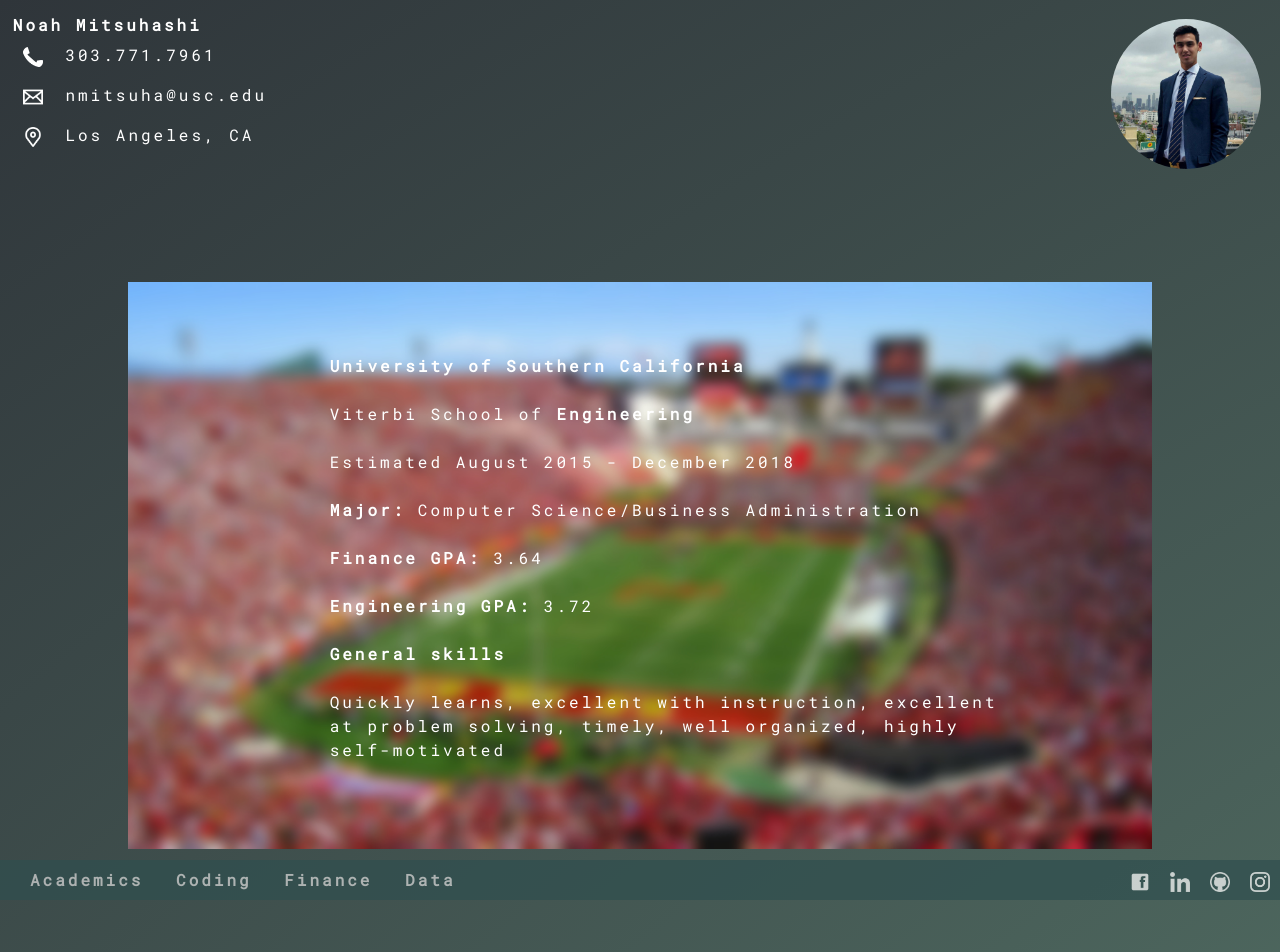
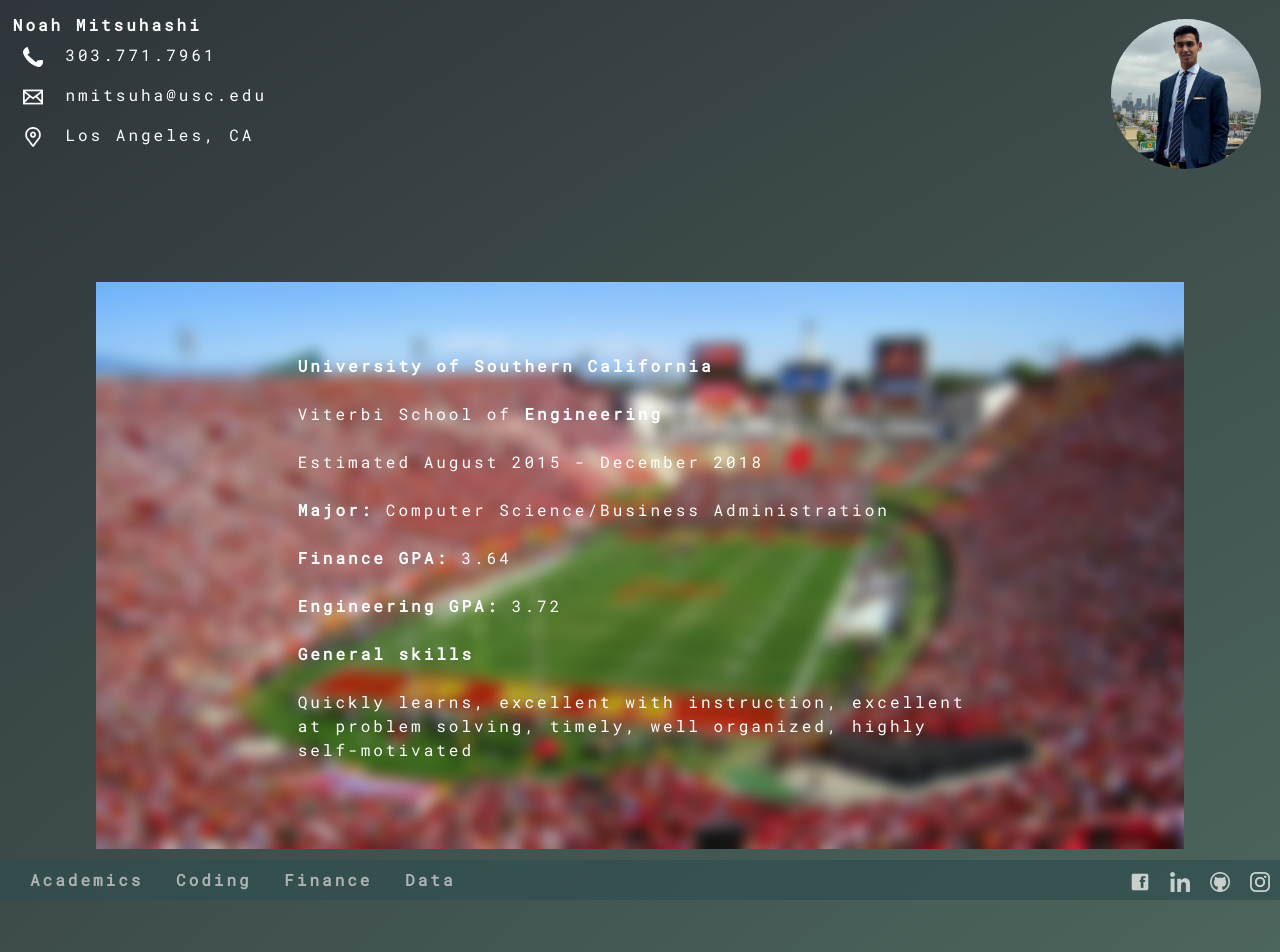
Before and after one commit to nmits/nmits.github.io, a Jekyll site: the page built from index.html, in a window 1280 px wide. Shown: the top 952 px of the page. Built offline with Jekyll 4.4.1, drawn with Linux system fonts in a browser that asks for light colours.

```diff
--- a/_sass/_layout.scss
+++ b/_sass/_layout.scss
@@ -1,6 +1,6 @@
 .ContentWrapper{
     position: relative;
-    width:80vw;
+    width:85vw;
     margin-left: auto;
     margin-right: auto;
     margin-top: 50vh;
@@ -23,7 +23,7 @@
     background-position:center;
     background-attachment: fixed;
     background-repeat: no-repeat;
-    margin-top: 25vh;
+    margin-top: 15vh;
 }
 
 .FinanceText{
@@ -32,7 +32,7 @@
     background-position:center;
     background-attachment: fixed;
     background-repeat: no-repeat;
-    margin-top: 25vh;
+    margin-top: 15vh;
 }
 
 .DataText{
@@ -41,7 +41,7 @@
     background-position:center;
     background-attachment: fixed;
     background-repeat: no-repeat;
-    margin-top: 25vh;
+    margin-top: 15vh;
 }
 
 .icons {
```
